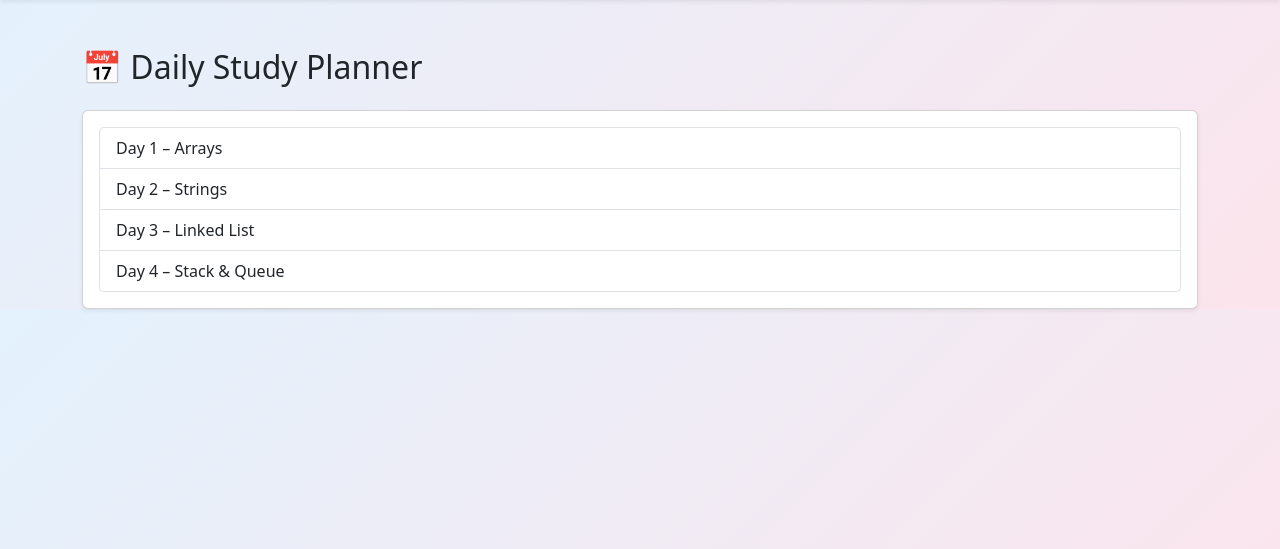
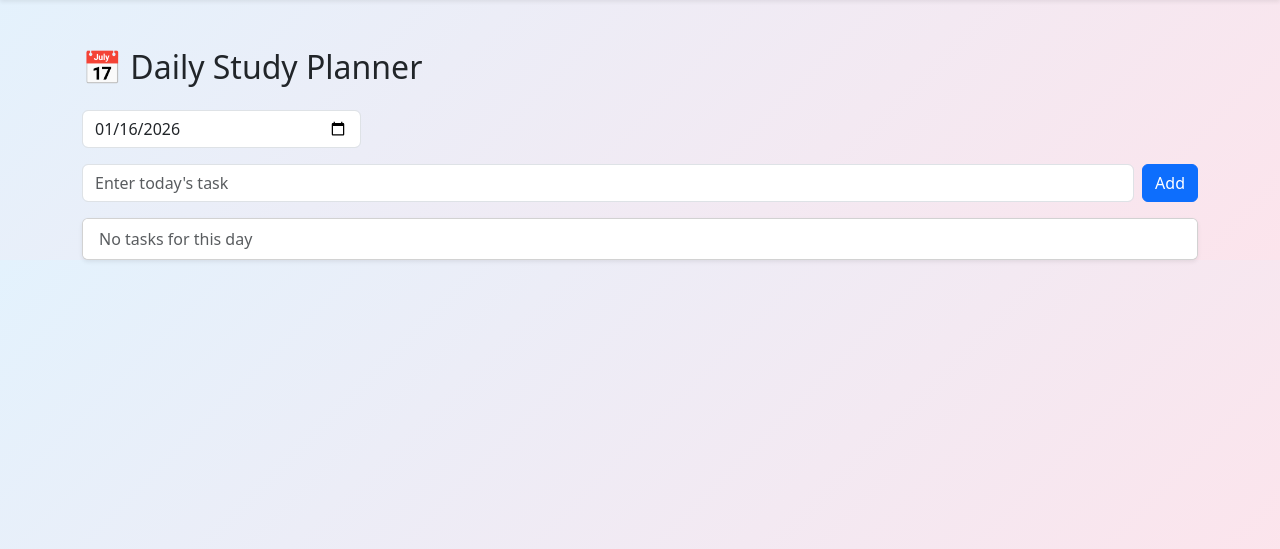
Before and after one commit to Yashaswini-M-4305/placement-preparation-platform, a Flask app: page /planner in a window 1280 px wide. Shown: the part 56-605 px from the top of the page. Run offline with Flask 3, Linux system fonts and the light colour scheme; a user stored in the database is signed in; data comes from the database, SQL or seed files in the repository; both versions use the stored data as it was after the commit.

Commit message:
Date, tasks, buttons update in planner

```diff
--- a/templates/planner.html
+++ b/templates/planner.html
@@ -4,12 +4,67 @@
 {% block content %}
 <h2 class="mb-4">📅 Daily Study Planner</h2>
 
-<div class="card p-3 shadow-sm">
-  <ul class="list-group">
-    <li class="list-group-item">Day 1 – Arrays</li>
-    <li class="list-group-item">Day 2 – Strings</li>
-    <li class="list-group-item">Day 3 – Linked List</li>
-    <li class="list-group-item">Day 4 – Stack & Queue</li>
+<!-- Date Selector -->
+<form method="GET" class="mb-3">
+  <input
+    type="date"
+    name="date"
+    value="{{ selected_date }}"
+    class="form-control w-25"
+    onchange="this.form.submit()"
+  >
+</form>
+
+<!-- Add Task -->
+<form method="POST" action="{{ url_for('add_plan') }}" class="d-flex mb-3">
+  <input type="hidden" name="date" value="{{ selected_date }}">
+  <input
+    type="text"
+    name="task"
+    class="form-control me-2"
+    placeholder="Enter today's task"
+    required
+  >
+  <button class="btn btn-primary">Add</button>
+</form>
+
+<!-- Tasks List -->
+<div class="card shadow-sm">
+  <ul class="list-group list-group-flush">
+    {% if plans %}
+      {% for plan in plans %}
+        <li class="list-group-item d-flex align-items-center">
+          <input
+            type="checkbox"
+            class="form-check-input me-2"
+            {% if plan.completed %}checked{% endif %}
+            onchange="togglePlan({{ plan.id }})"
+          >
+          <span
+            id="task-{{ plan.id }}"
+            {% if plan.completed %}style="text-decoration: line-through; color: gray;"{% endif %}
+          >
+            {{ plan.task }}
+          </span>
+        </li>
+      {% endfor %}
+    {% else %}
+      <li class="list-group-item text-muted">
+        No tasks for this day
+      </li>
+    {% endif %}
   </ul>
 </div>
+
+<script>
+function togglePlan(id) {
+  fetch("/toggle-plan", {
+    method: "POST",
+    headers: {
+      "Content-Type": "application/x-www-form-urlencoded"
+    },
+    body: "id=" + id
+  }).then(() => location.reload());
+}
+</script>
 {% endblock %}
```
Also changed, not shown: instance/database.db.
